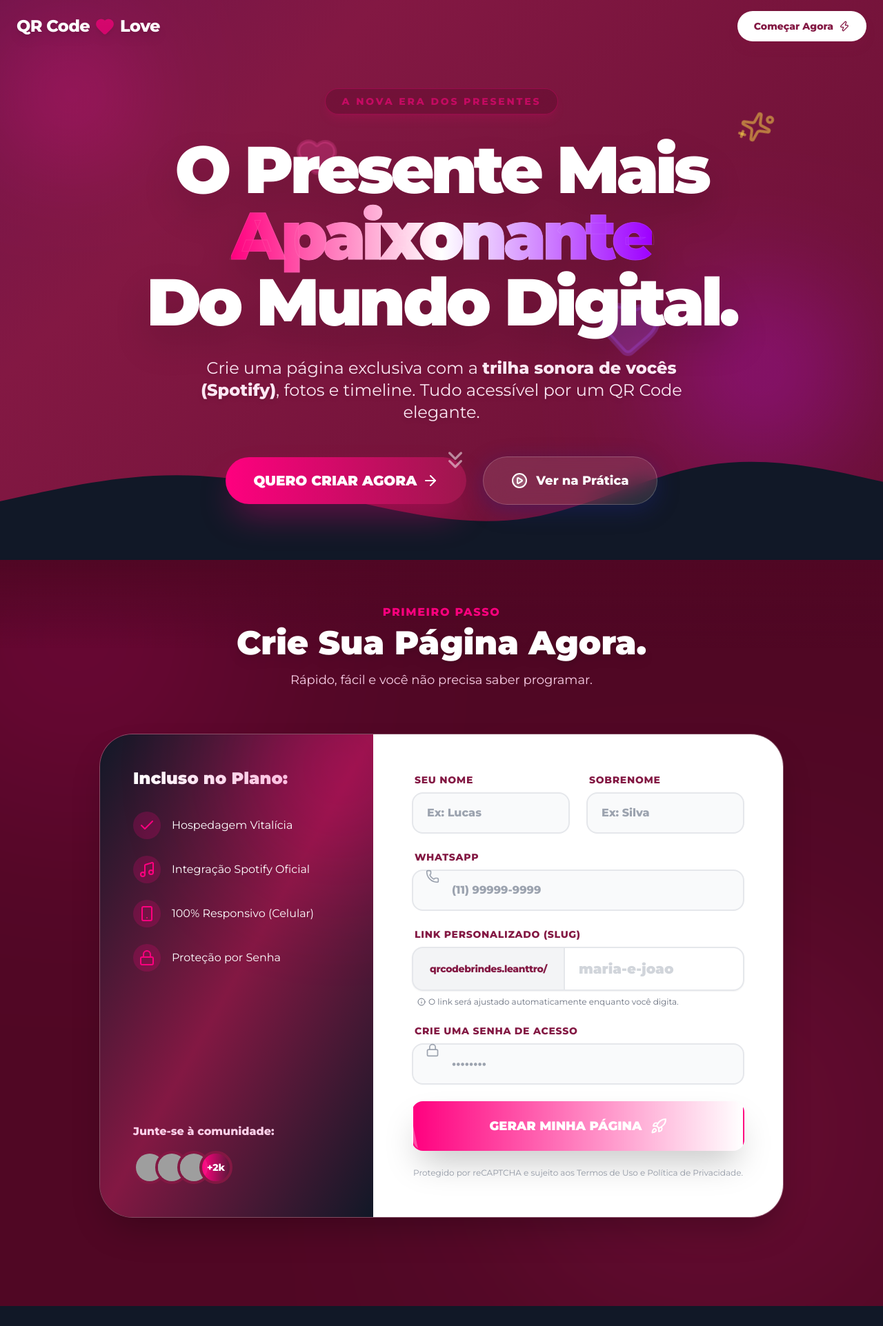
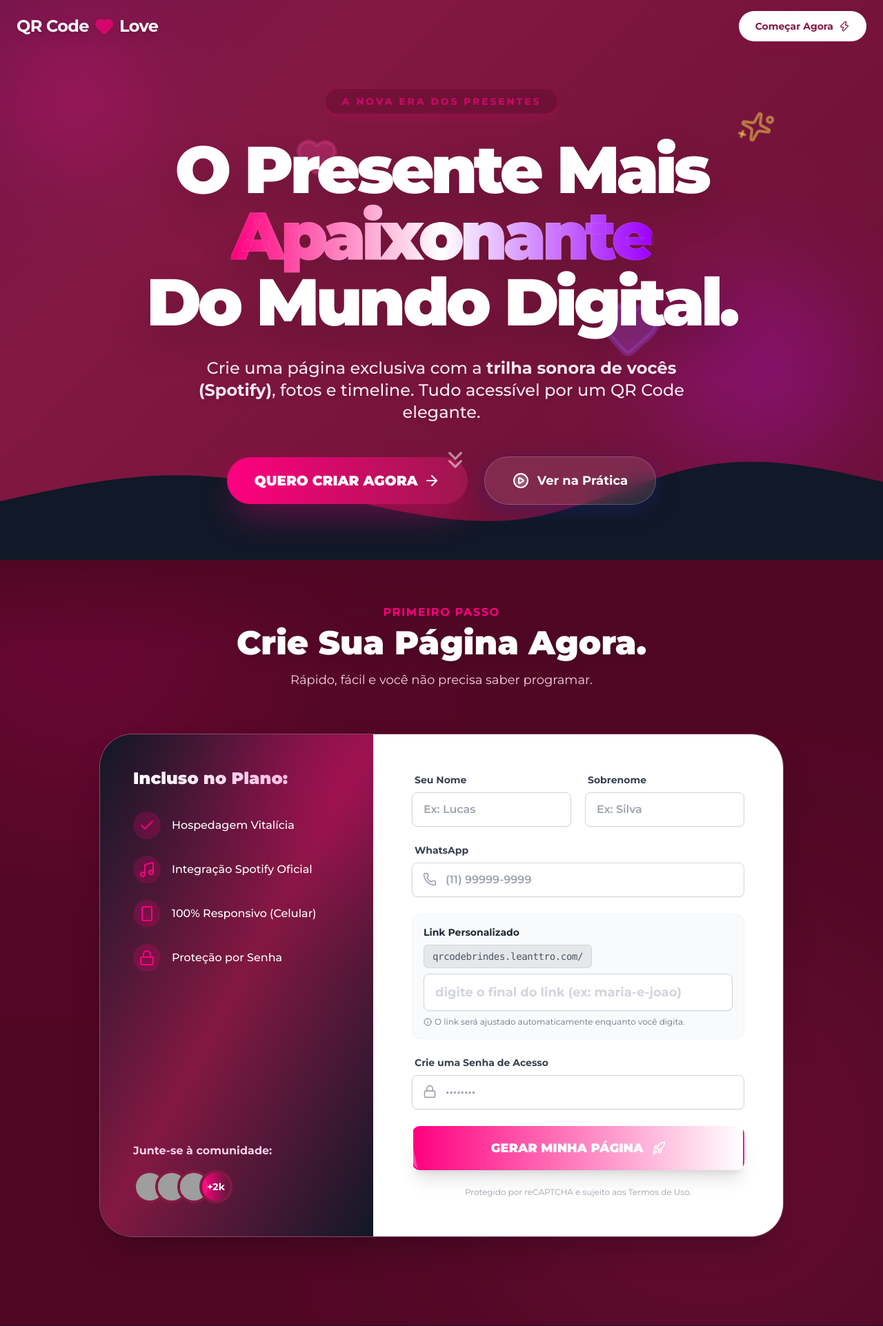
Before and after one commit to leanttro/phygital_casal, a Flask app: page /cadastro in a window 1280 px wide. Shown: the top 1923 px of the page at 69% size. Run offline with Flask 3, Linux system fonts and the light colour scheme; some libraries are stand-ins or nearby versions; grey boxes are pictures that could not be loaded.

Commit message:
Update cadastro.html

```diff
--- a/templates/cadastro.html
+++ b/templates/cadastro.html
@@ -6,7 +6,7 @@
     <title>Crie sua Página Phygital | QR Code Love</title>
     <script src="https://cdn.tailwindcss.com"></script>
     <script src="https://unpkg.com/lucide@latest"></script>
-    <link href="https://fonts.googleapis.com/css2?family=Montserrat:wght@400;600;800;900&display=swap" rel="stylesheet">
+    <link href="https://fonts.googleapis.com/css2?family=Montserrat:wght@400;500;600;700;800;900&display=swap" rel="stylesheet">
 
     <script>
         tailwind.config = {
@@ -173,7 +173,7 @@
                         </div>
                     </div>
 
-                    <div class="p-10 md:p-14 lg:col-span-3 bg-white">
+                    <div class="p-8 md:p-14 lg:col-span-3 bg-white">
 
                         {% if error %}
                         <div class="mb-8 bg-red-100 border-l-8 border-red-600 p-4 text-red-800 font-bold rounded-r-xl flex items-center animate-bounce-subtle shadow-md">
@@ -182,58 +182,62 @@
                         {% endif %}
 
                         <form method="POST" class="space-y-6">
-                            <div class="grid grid-cols-2 gap-6">
+                            <div class="grid grid-cols-2 gap-5">
                                 <div class="group">
-                                    <label class="block text-sm font-extrabold text-wine-900 uppercase tracking-wider mb-2 ml-1 group-hover:text-neon-pink transition-colors">Seu Nome</label>
+                                    <label class="block text-sm font-bold text-gray-700 mb-2 ml-1">Seu Nome</label>
                                     <input type="text" name="nome" required placeholder="Ex: Lucas"
-                                           class="block w-full px-5 py-4 bg-gray-50 border-2 border-gray-200 rounded-2xl focus:ring-4 focus:ring-neon-pink/20 focus:border-neon-pink transition-all outline-none font-bold text-gray-800 placeholder-gray-400">
+                                           class="block w-full px-4 py-3 bg-white border border-gray-300 rounded-lg focus:ring-2 focus:ring-neon-pink/20 focus:border-neon-pink transition-all outline-none font-semibold text-gray-800 placeholder-gray-400 shadow-sm">
                                 </div>
                                 <div class="group">
-                                    <label class="block text-sm font-extrabold text-wine-900 uppercase tracking-wider mb-2 ml-1 group-hover:text-neon-pink transition-colors">Sobrenome</label>
+                                    <label class="block text-sm font-bold text-gray-700 mb-2 ml-1">Sobrenome</label>
                                     <input type="text" name="sobrenome" required placeholder="Ex: Silva"
-                                           class="block w-full px-5 py-4 bg-gray-50 border-2 border-gray-200 rounded-2xl focus:ring-4 focus:ring-neon-pink/20 focus:border-neon-pink transition-all outline-none font-bold text-gray-800 placeholder-gray-400">
+                                           class="block w-full px-4 py-3 bg-white border border-gray-300 rounded-lg focus:ring-2 focus:ring-neon-pink/20 focus:border-neon-pink transition-all outline-none font-semibold text-gray-800 placeholder-gray-400 shadow-sm">
                                 </div>
                             </div>
 
                             <div class="group">
-                                <label class="block text-sm font-extrabold text-wine-900 uppercase tracking-wider mb-2 ml-1 group-hover:text-neon-pink transition-colors">WhatsApp</label>
+                                <label class="block text-sm font-bold text-gray-700 mb-2 ml-1">WhatsApp</label>
                                 <div class="relative">
-                                    <i data-lucide="phone" class="absolute left-5 top-4.5 w-5 h-5 text-gray-400 group-focus-within:text-neon-pink transition-colors"></i>
+                                    <i data-lucide="phone" class="absolute left-4 top-3.5 w-5 h-5 text-gray-400 group-focus-within:text-neon-pink transition-colors"></i>
                                     <input type="text" name="whatsapp" required placeholder="(11) 99999-9999"
-                                           class="block w-full pl-14 pr-5 py-4 bg-gray-50 border-2 border-gray-200 rounded-2xl focus:ring-4 focus:ring-neon-pink/20 focus:border-neon-pink transition-all outline-none font-bold text-gray-800 placeholder-gray-400">
+                                           class="block w-full pl-12 pr-4 py-3 bg-white border border-gray-300 rounded-lg focus:ring-2 focus:ring-neon-pink/20 focus:border-neon-pink transition-all outline-none font-semibold text-gray-800 placeholder-gray-400 shadow-sm">
                                 </div>
                             </div>
 
-                            <div class="group">
-                                <label class="block text-sm font-extrabold text-wine-900 uppercase tracking-wider mb-2 ml-1 group-hover:text-neon-pink transition-colors">Link Personalizado (Slug)</label>
-                                <div class="flex rounded-2xl shadow-sm ring-2 ring-transparent group-focus-within:ring-neon-pink/30 transition-all">
-                                    <span class="inline-flex items-center px-6 rounded-l-2xl border-2 border-r-0 border-gray-200 bg-gray-100 text-wine-900 font-bold text-sm tracking-tight">
-                                        qrcodebrindes.leanttro/
+                            <div class="group bg-gray-50 p-4 rounded-xl border border-gray-100">
+                                <label class="block text-sm font-bold text-gray-800 mb-2">Link Personalizado</label>
+
+                                <div class="mb-2">
+                                    <span class="inline-flex items-center px-3 py-1.5 rounded-md bg-gray-200 text-gray-600 font-mono text-xs md:text-sm tracking-tight border border-gray-300 w-full md:w-auto">
+                                        qrcodebrindes.leanttro.com/
                                     </span>
-                                    <input type="text" name="slug" id="slugInput" required placeholder="maria-e-joao"
-                                           class="block flex-1 min-w-0 px-5 py-4 border-2 border-gray-200 rounded-r-2xl focus:ring-0 focus:border-neon-pink outline-none bg-white font-black text-xl text-neon-pink placeholder-gray-300 lowercase">
                                 </div>
-                                <p class="text-xs text-gray-500 mt-2 ml-2 flex items-center">
+
+                                <div class="relative">
+                                    <input type="text" name="slug" id="slugInput" required placeholder="Digite o final do link (ex: maria-e-joao)"
+                                           class="block w-full px-4 py-3 bg-white border border-gray-300 rounded-lg focus:ring-2 focus:ring-neon-pink focus:border-neon-pink outline-none font-bold text-lg text-neon-pink placeholder-gray-300 lowercase shadow-sm transition-all">
+                                </div>
+                                <p class="text-xs text-gray-500 mt-2 flex items-center">
                                     <i data-lucide="info" class="w-3 h-3 mr-1"></i> O link será ajustado automaticamente enquanto você digita.
                                 </p>
                             </div>
 
                             <div class="group">
-                                <label class="block text-sm font-extrabold text-wine-900 uppercase tracking-wider mb-2 ml-1 group-hover:text-neon-pink transition-colors">Crie uma Senha de Acesso</label>
+                                <label class="block text-sm font-bold text-gray-700 mb-2 ml-1">Crie uma Senha de Acesso</label>
                                 <div class="relative">
-                                    <i data-lucide="lock" class="absolute left-5 top-4.5 w-5 h-5 text-gray-400 group-focus-within:text-neon-pink transition-colors"></i>
+                                    <i data-lucide="lock" class="absolute left-4 top-3.5 w-5 h-5 text-gray-400 group-focus-within:text-neon-pink transition-colors"></i>
                                     <input type="password" name="admin_password" required placeholder="••••••••"
-                                           class="block w-full pl-14 pr-5 py-4 bg-gray-50 border-2 border-gray-200 rounded-2xl focus:ring-4 focus:ring-neon-pink/20 focus:border-neon-pink transition-all outline-none font-bold text-gray-800 placeholder-gray-400">
+                                           class="block w-full pl-12 pr-4 py-3 bg-white border border-gray-300 rounded-lg focus:ring-2 focus:ring-neon-pink/20 focus:border-neon-pink transition-all outline-none font-semibold text-gray-800 placeholder-gray-400 shadow-sm">
                                 </div>
                             </div>
 
-                            <button type="submit" class="w-full flex items-center justify-center py-5 px-8 border-2 border-transparent rounded-2xl shadow-2xl text-lg font-black text-white bg-gradient-to-r from-neon-pink to-wine-600 hover:from-neon-pink hover:to-neon-pink transition-all transform hover:scale-[1.03] active:scale-95 group relative overflow-hidden">
-                                <span class="relative z-10 flex items-center">GERAR MINHA PÁGINA <i data-lucide="rocket" class="ml-3 w-6 h-6 group-hover:animate-bounce"></i></span>
+                            <button type="submit" class="w-full flex items-center justify-center py-4 px-8 border-2 border-transparent rounded-xl shadow-xl text-lg font-black text-white bg-gradient-to-r from-neon-pink to-wine-600 hover:from-neon-pink hover:to-neon-pink transition-all transform hover:scale-[1.02] active:scale-95 group relative overflow-hidden mt-4">
+                                <span class="relative z-10 flex items-center">GERAR MINHA PÁGINA <i data-lucide="rocket" class="ml-3 w-5 h-5 group-hover:animate-bounce"></i></span>
                                 <div class="absolute inset-0 h-full w-full bg-white/30 skew-x-12 -translate-x-full group-hover:translate-x-full transition-transform duration-700 ease-in-out"></div>
                             </button>
 
                             <p class="text-center text-xs text-gray-400 mt-6">
-                                Protegido por reCAPTCHA e sujeito aos Termos de Uso e Política de Privacidade.
+                                Protegido por reCAPTCHA e sujeito aos Termos de Uso.
                             </p>
                         </form>
                     </div>
```
